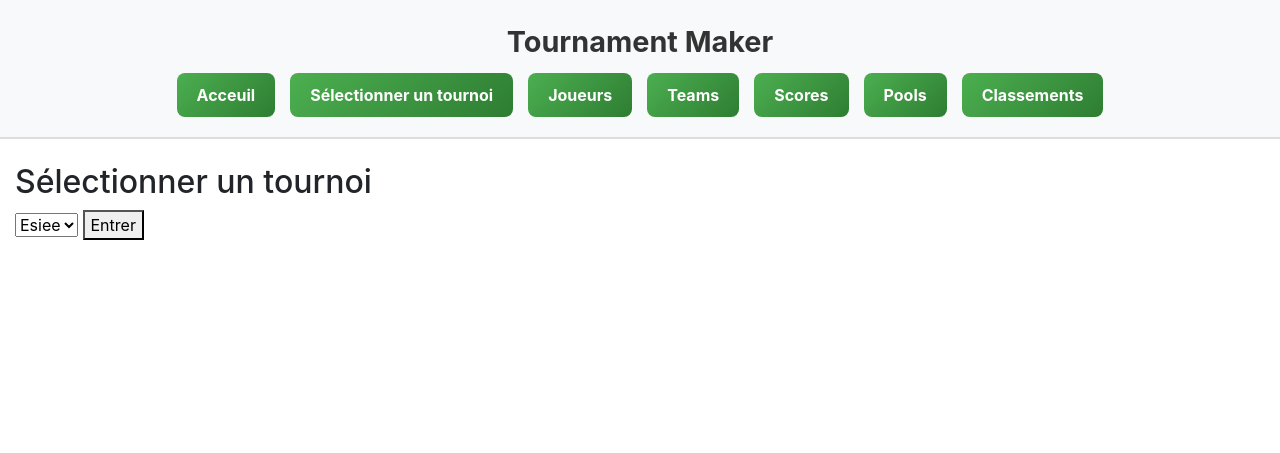
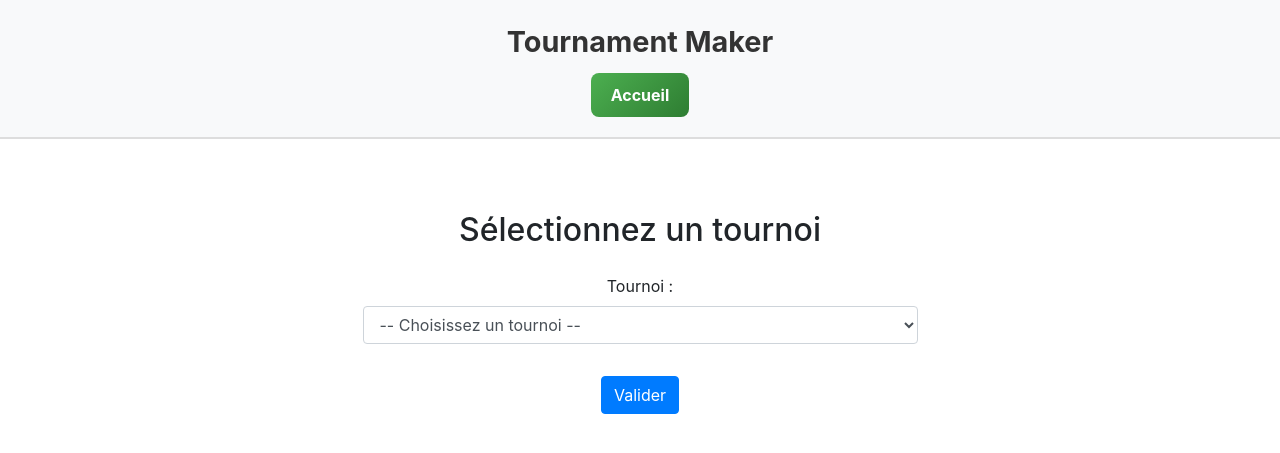
Before and after one commit to LouisAyzac/TournamentMaker, a Django app: page /TournamentMaker/select_tournament/ in a window 1280 px wide. Shown: the top 453 px of the page. Run offline with Django 5.2, Linux system fonts and the light colour scheme; data comes from the database, SQL or seed files in the repository; both versions use the stored data as it was after the commit; some libraries are stand-ins or nearby versions.

Commit message:
Bouton Tournoi final

```diff
--- a/TournoiApp/TournamentMaker/templates/base_generic.html
+++ b/TournoiApp/TournamentMaker/templates/base_generic.html
@@ -20,13 +20,15 @@
     <div class="header-bar">
       <div class="header-title">Tournament Maker</div>
       <div class="nav-buttons">
-        <a href="{% url 'index' %}" class="nav-button">Acceuil</a>
+        <a href="{% url 'index' %}" class="nav-button">Accueil</a>
+        {% if request.session.selected_tournament %}
           <a href="{% url 'select_tournament' %}" class="nav-button">Sélectionner un tournoi</a>
           <a href="{% url 'players' %}" class="nav-button">Joueurs</a>
           <a href="{% url 'teams' %}" class="nav-button">Teams</a>
           <a href="{% url 'login' %}" class="nav-button">Scores</a>
           <a href="{% url 'pool_list' %}" class="nav-button">Pools</a>
           <a href="{% url 'rankings_list' %}" class="nav-button">Classements</a>
+        {% endif %}
       </div>
     </div>
 
--- a/TournoiApp/TournamentMaker/templates/select_tournament.html
+++ b/TournoiApp/TournamentMaker/templates/select_tournament.html
@@ -1,14 +1,26 @@
 {% extends 'base_generic.html' %}
 
+{% block title %}
+  <title>Sélectionner un tournoi</title>
+{% endblock %}
+
 {% block content %}
-  <h2>Sélectionner un tournoi</h2>
-  <form method="POST">
+  <div class="container mt-5">
+    <h2 class="text-center">Sélectionnez un tournoi</h2>
+
+    <form method="POST" class="mt-4 text-center">
       {% csrf_token %}
-    <select name="tournament_id">
+      <div class="form-group">
+        <label for="tournamentSelect">Tournoi :</label>
+        <select class="form-control w-50 mx-auto" id="tournamentSelect" name="tournament_id" required>
+          <option value="" disabled selected>-- Choisissez un tournoi --</option>
           {% for tournoi in tournois %}
             <option value="{{ tournoi.id }}">{{ tournoi.name }}</option>
           {% endfor %}
         </select>
-    <button type="submit">Entrer</button>
+      </div>
+
+      <button type="submit" class="btn btn-primary mt-3">Valider</button>
     </form>
+  </div>
 {% endblock %}
--- a/TournoiApp/TournamentMaker/urls.py
+++ b/TournoiApp/TournamentMaker/urls.py
@@ -14,6 +14,6 @@ urlpatterns = [
     path('pools/<int:pk>/', views.pool_detail, name='pool_detail'),
     path('rankings/', views.rankings_list, name='rankings_list'),
     path('select_tournament/', views.select_tournament, name='select_tournament'),
-
+    path('dashboard/', views.dashboard, name='dashboard'),
 
 ]
--- a/TournoiApp/TournamentMaker/views.py
+++ b/TournoiApp/TournamentMaker/views.py
@@ -125,13 +125,15 @@ def scores(request):
     return render(request, "scores.html", {"matches": matches})
 
 from .models import Tournament
+from django.shortcuts import render, redirect, get_object_or_404
 
 def select_tournament(request):
     if request.method == 'POST':
         selected_id = request.POST.get('tournament_id')
         if selected_id:
             request.session['selected_tournament_id'] = selected_id
-            return redirect('index')
+            tournoi = get_object_or_404(Tournament, id=selected_id)
+            return redirect('dashboard')
 
     tournois = Tournament.objects.all()
     return render(request, 'select_tournament.html', {'tournois': tournois})
@@ -143,3 +145,15 @@ def player_list(request):
 
     players = Player.objects.filter(team__tournament_id=tournament_id)
     return render(request, 'players.html', {'players': players})
+
+def landing(request):
+    request.session.pop("selected_tournament", None)
+    return render(request, 'landing.html')
+
+def dashboard(request):
+    tournament_id = request.session.get('selected_tournament_id')
+    if not tournament_id:
+        return redirect('index')
+
+    tournament = get_object_or_404(Tournament, id=tournament_id)
+    return render(request, 'dashboard.html', {'tournament': tournament})
```
Also changed, not shown: TournoiApp/TournamentMaker/templates/dashboard.html (added, +24 -0 lines), TournoiApp/TournamentMaker/templates/index.html (+9 -2 lines), TournoiApp/TournamentMaker/templates/landing.html (added, +13 -0 lines), TournoiApp/db.sqlite3. Lines whose indentation alone changed are shown as unchanged.
